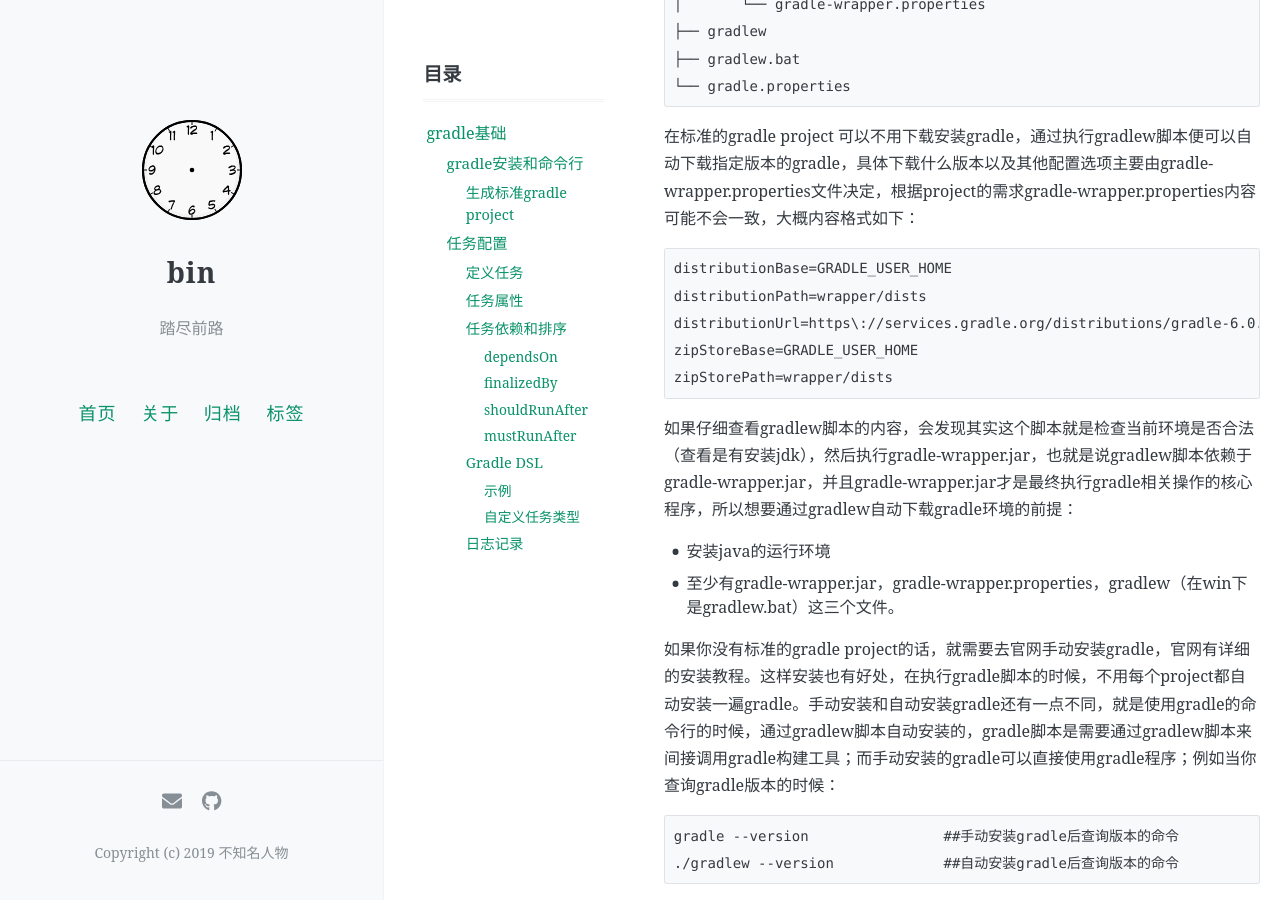
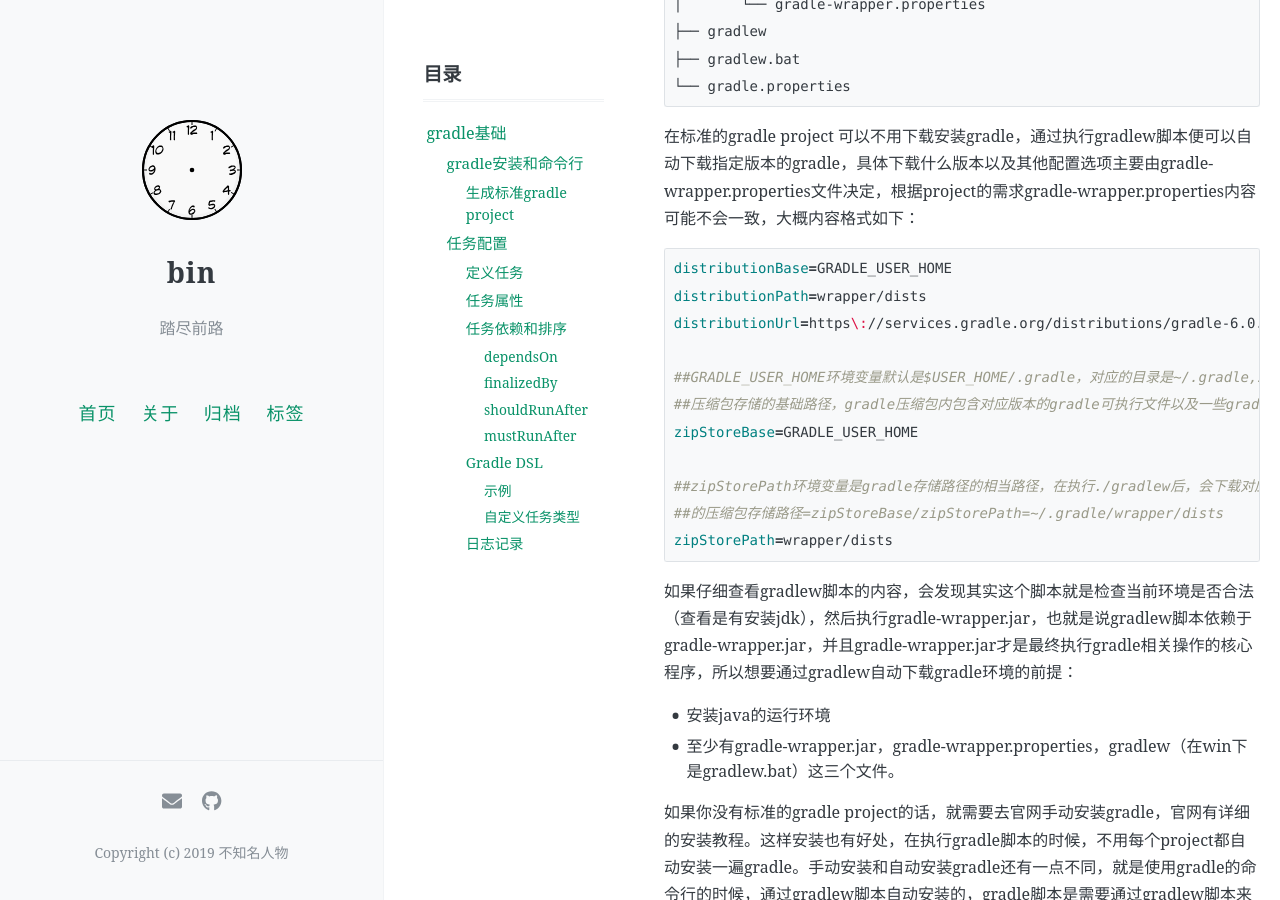
Before and after one commit to 846400461/846400461.github.io, a Jekyll site: the page built from _posts/2020-01-18-gradle-basic.md, in a window 1280 px wide and 900 px high, scrolled down 487 px. Built offline with Jekyll 4.4.1, drawn with Linux system fonts in a browser that asks for light colours; nearby versions of some CDN libraries; comment, search, counter and statistics services are not loaded.

Commit message:
add info

````diff
--- a/_posts/2020-01-18-gradle-basic.md
+++ b/_posts/2020-01-18-gradle-basic.md
@@ -29,11 +29,17 @@ gradle是专注于灵活性和性能的开源构建自动化工具，而gradle
 
 在标准的gradle project 可以不用下载安装gradle，通过执行gradlew脚本便可以自动下载指定版本的gradle，具体下载什么版本以及其他配置选项主要由gradle-wrapper.properties文件决定，根据project的需求gradle-wrapper.properties内容可能不会一致，大概内容格式如下：
 
-```
+```shell
 distributionBase=GRADLE_USER_HOME
 distributionPath=wrapper/dists
 distributionUrl=https\://services.gradle.org/distributions/gradle-6.0.1-bin.zip
+
+##GRADLE_USER_HOME环境变量默认是$USER_HOME/.gradle，对应的目录是~/.gradle,zipStoreBase变量表示的是gradle
+##压缩包存储的基础路径，gradle压缩包内包含对应版本的gradle可执行文件以及一些gradle的资源。
 zipStoreBase=GRADLE_USER_HOME
+
+##zipStorePath环境变量是gradle存储路径的相当路径，在执行./gradlew后，会下载对应版本的gradle，而下载下来的
+##的压缩包存储路径=zipStoreBase/zipStorePath=~/.gradle/wrapper/dists
 zipStorePath=wrapper/dists
 ```
 
````
